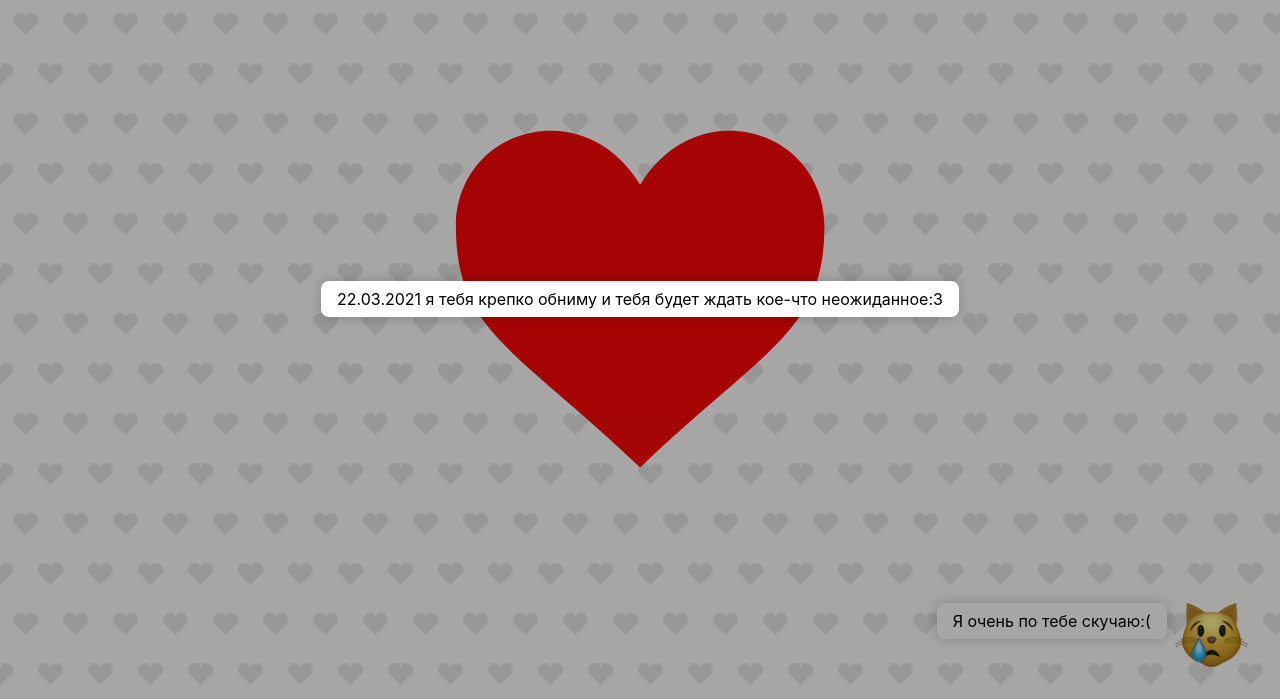
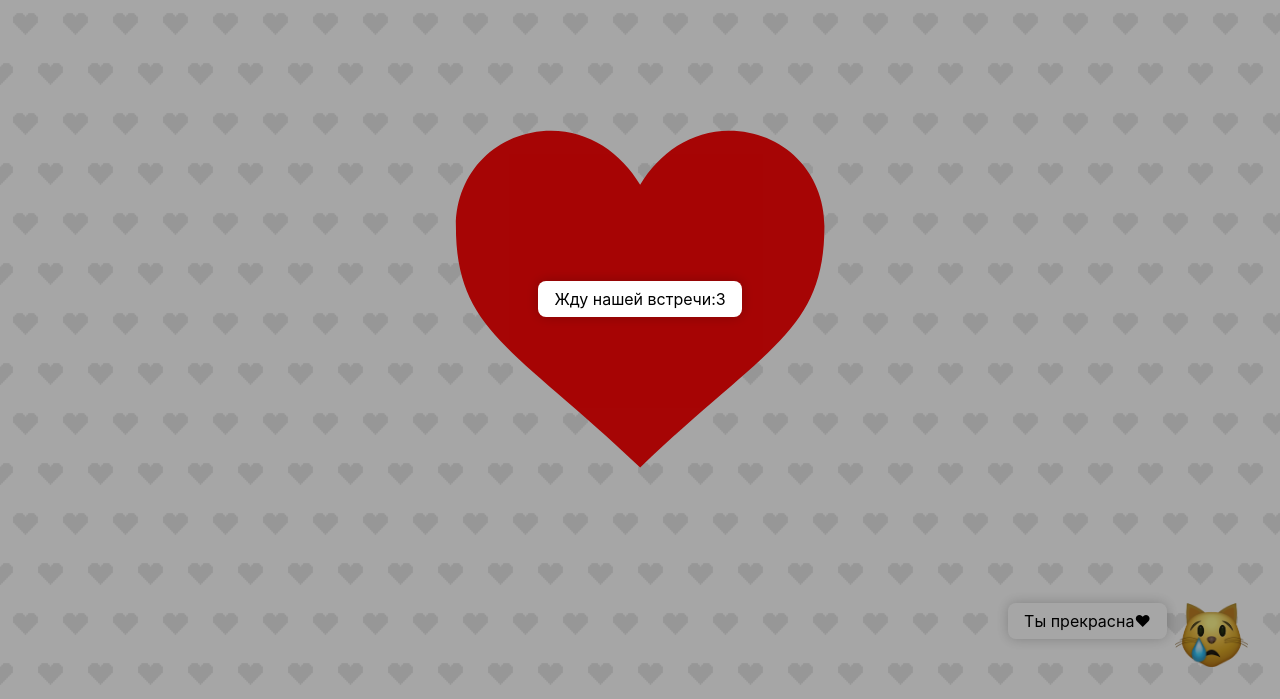
Before and after one commit to ashlanderDesign/important-project, a plain HTML site: page index.html in a window 1280 px wide. Both pictures are taken after a click on the picture 1211 px from the left and 736 px from the top of the page. Shown: the part 101-800 px from the top of the page. Drawn offline with Linux system fonts and the light colour scheme.

Commit message:
new message

```diff
--- a/index.html
+++ b/index.html
@@ -94,7 +94,7 @@
     <img src="./heart.svg" alt="" class="heart" />
     <h1 class="motd">В котиках бывают секреты<3</h1>
     <div class="side-message">
-      <div class="message">Я очень по тебе скучаю:(</div>
+      <div class="message">Ты прекрасна&hearts;</div>
       <img id="cat_button" src="./cat_emoji.png" alt="" class="icon">
     </div>
     <div id="secret" class="secret"></div>
@@ -112,7 +112,7 @@
       catButton.addEventListener("click", (e) => {
         secret.style.display = "flex";
         message.innerText = "";
-        message.append("22.03.2021 я тебя крепко обниму и тебя будет ждать кое-что неожиданное:3")
+        message.append("Жду нашей встречи:3")
         secret.append(message)
       })
       secret.addEventListener("click", (e) => {
```
